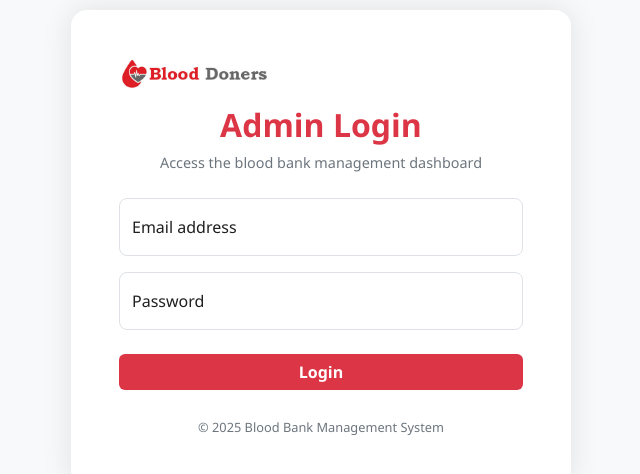
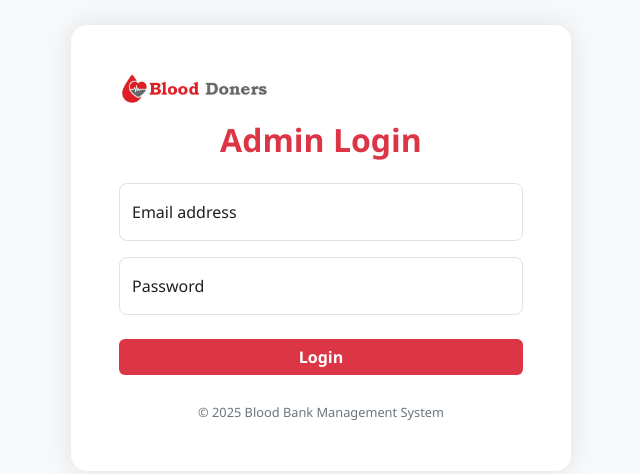
Before and after one commit to samvode27/FullstackBloodDonation, a React (Vite) app in the folder frontend/: page /adminlogin in a window 1280 px wide. Shown: the part 152-626 px from the top of the page, without its empty margins (319-959 px from the left). Built offline with nearby package versions, Linux system fonts and the light colour scheme; what chartjs-plugin-datalabels would draw is missing.

Commit message:
finalcode

```diff
--- a/frontend/src/pages/AdminLogin.jsx
+++ b/frontend/src/pages/AdminLogin.jsx
@@ -49,7 +49,6 @@ const AdminLogin = () => {
               className="admin-login-logo mb-3"
             />
             <h2 className="admin-login-title">Admin Login</h2>
-            <p className="admin-login-subtitle">Access the blood bank management dashboard</p>
           </div>
 
           <form onSubmit={handleLogin}>
```
